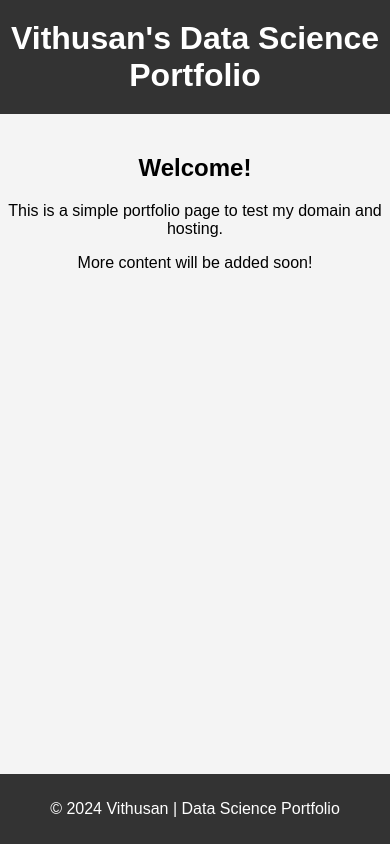
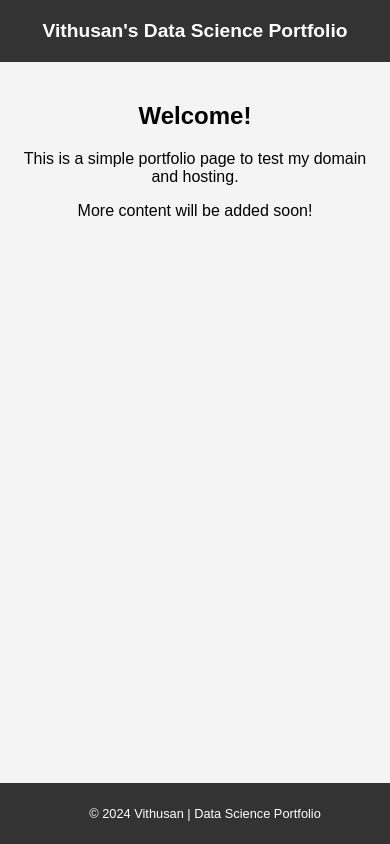
Before and after one commit to thasvithu/thasvithu.github.io, a plain HTML site: page index.html in a window 390 px wide. Drawn offline with Linux system fonts and the light colour scheme.

```diff
--- a/index.html
+++ b/index.html
@@ -18,24 +18,39 @@
             background-color: #333;
             color: #fff;
             text-align: center;
-            padding: 20px 0;
+            padding: 20px;
         }
         header h1 {
             margin: 0;
+            font-size: 1.5em;
         }
         section {
-            margin: 40px auto;
-            max-width: 800px;
+            margin: 20px auto;
+            padding: 20px;
+            max-width: 90%;
             text-align: center;
         }
         footer {
             background-color: #333;
             color: #fff;
             text-align: center;
-            padding: 10px 0;
+            padding: 10px;
             position: fixed;
             width: 100%;
             bottom: 0;
+            font-size: 0.9em;
+        }
+        @media (max-width: 600px) {
+            header h1 {
+                font-size: 1.2em;
+            }
+            section {
+                margin: 10px auto;
+                padding: 10px;
+            }
+            footer {
+                font-size: 0.8em;
+            }
         }
     </style>
 </head>
```
